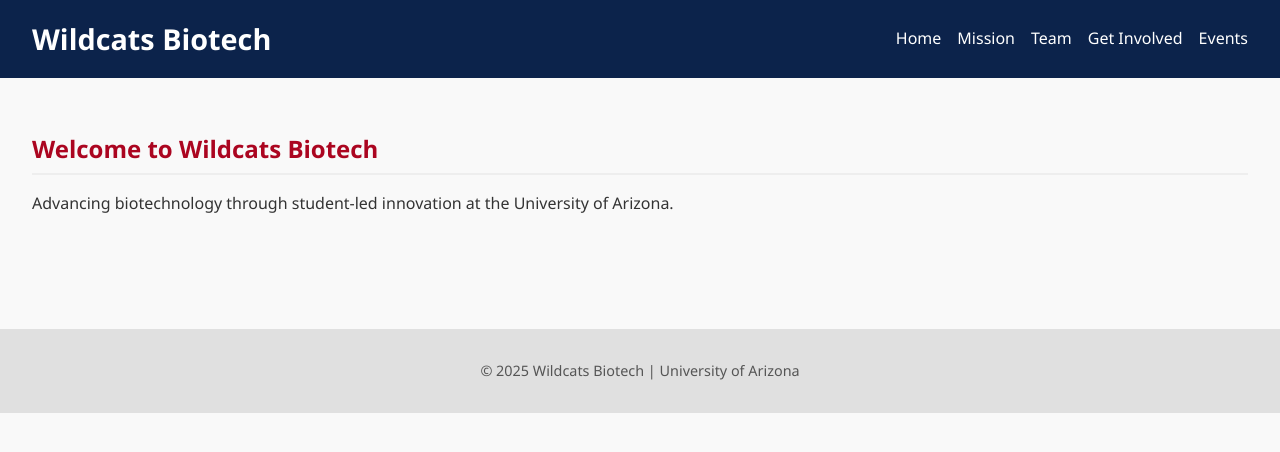
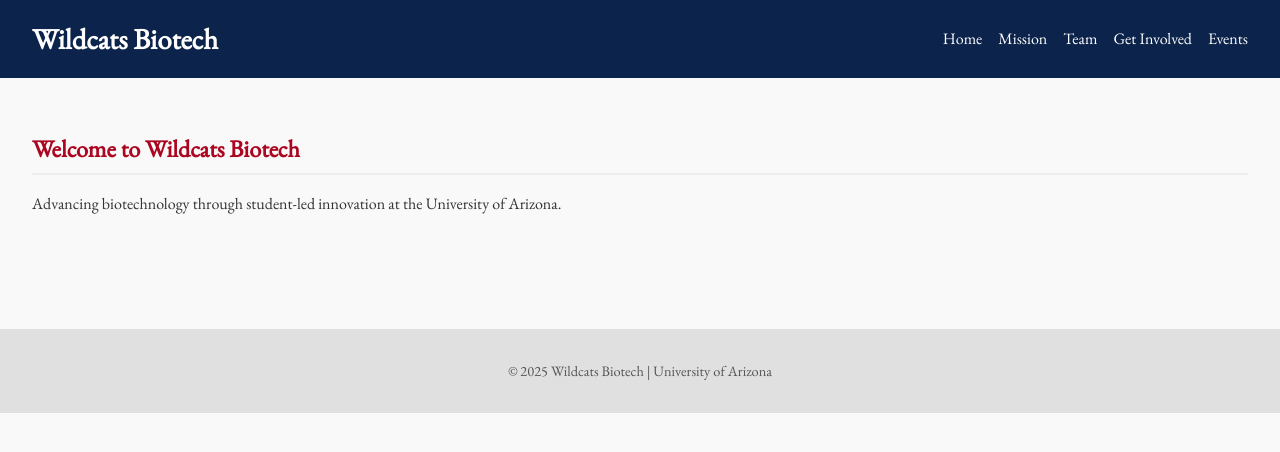
Before and after one commit to Rshaw814/wildcats-biotech, a Jekyll site: the page built from index.md, in a window 1280 px wide. Shown: the top 452 px of the page. Built offline with Jekyll 4.4.1, drawn with Linux system fonts in a browser that asks for light colours.

```diff
--- a/_layouts/default.html
+++ b/_layouts/default.html
@@ -1,6 +1,7 @@
 <!DOCTYPE html>
 <html lang="en">
 <head>
+  <link href="https://fonts.googleapis.com/css2?family=EB+Garamond&display=swap" rel="stylesheet">
   <meta charset="UTF-8" />
   <meta name="viewport" content="width=device-width, initial-scale=1.0" />
   <title>{{ page.title }} | Wildcats Biotech</title>
--- a/assets/css/styles.css
+++ b/assets/css/styles.css
@@ -1,7 +1,7 @@
 /* styles.css */
 
 body {
-  font-family: "Segoe UI", Tahoma, Geneva, Verdana, sans-serif;
+  font-family: 'EB Garamond', serif;
   line-height: 1.6;
   margin: 0;
   padding: 0;
```
